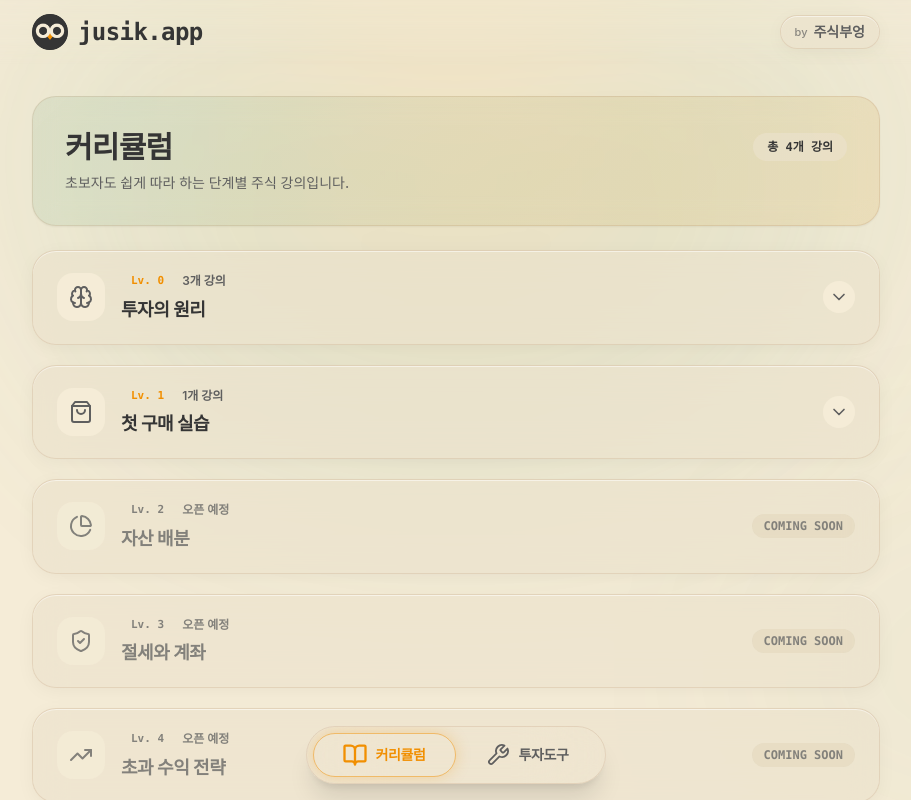
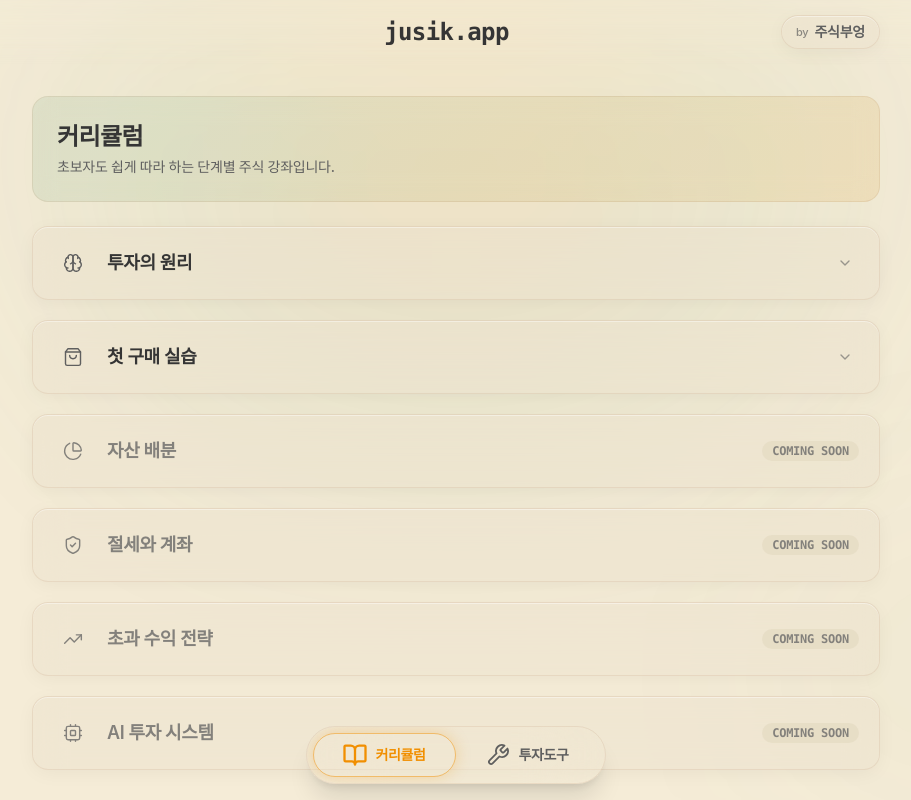
Before and after one commit to hajooi/jusik-app, a Next.js app: page / in a window 1280 px wide. Shown: the top 800 px of the page, without its empty margins (184-1095 px from the left). Built offline with nearby package versions, Linux system fonts and the light colour scheme.

Commit message:
Refine liquid glassmorphism UI, center navbar title, clean accordion rows, and update skill guidelines

```diff
--- a/src/app/globals.css
+++ b/src/app/globals.css
@@ -5,26 +5,26 @@
 @layer base {
   :root {
     --bg-main: #F5ECD7;        /* Base Cream Page Background */
-    --card-surface: rgba(235, 226, 205, 0.65);   /* Soft Glass Surface */
-    --card-hover: rgba(226, 215, 190, 0.85);     /* Darker Soft Glass Hover */
-    --border-color: rgba(131, 53, 0, 0.1);      /* Subtle Glass Border (Deep Brown tint) */
-    --border-highlight: rgba(255, 255, 255, 0.5); /* Top border highlight */
+    --card-surface: rgba(235, 226, 205, 0.5);    /* Refined Liquid Soft Glass Surface */
+    --card-hover: rgba(226, 215, 190, 0.7);      /* Glass Hover */
+    --border-color: rgba(131, 53, 0, 0.08);       /* Ultra-fine Delicate Glass Border (1px) */
+    --border-highlight: rgba(255, 255, 255, 0.4); /* Top border highlight */
     --text-primary: #353535;   /* Charcoal Text */
     --text-secondary: #5F5F5F; /* Slate Grey Text */
     --accent-green: #24613B;   /* Dark Green */
     --accent-mid-green: #68A67D; /* Mid Green */
     --accent-orange: #F18F01;  /* Signature Orange */
     --accent-deep-brown: #833500; /* Deep Brown */
-    --glow-color: rgba(241, 143, 1, 0.15); /* Orange Glow in Light Mode */
-    --glow-color-secondary: rgba(104, 166, 125, 0.18); /* Green Secondary Glow */
+    --glow-color: rgba(241, 143, 1, 0.12); /* Orange Glow in Light Mode */
+    --glow-color-secondary: rgba(104, 166, 125, 0.12); /* Green Secondary Glow */
   }
 
   @media (prefers-color-scheme: dark) {
     :root {
       --bg-main: #2A2A2A;        /* Deep Charcoal Dark Background */
-      --card-surface: rgba(53, 53, 53, 0.55);   /* Dark Glass Surface */
-      --card-hover: rgba(70, 70, 70, 0.75);     /* Slate Glass Hover */
-      --border-color: rgba(255, 255, 255, 0.08); /* Fine Glass Border */
+      --card-surface: rgba(53, 53, 53, 0.4);    /* Modern Translucent Glass Surface */
+      --card-hover: rgba(70, 70, 70, 0.6);      /* Slate Glass Hover */
+      --border-color: rgba(255, 255, 255, 0.08); /* Ultra-fine 1px White Glass Border */
       --border-highlight: rgba(255, 255, 255, 0.12);
       --text-primary: #F5ECD7;   /* Base Cream Text in Dark Mode */
       --text-secondary: #C2BAA6; /* Dark Beige Secondary Text */
@@ -32,8 +32,8 @@
       --accent-mid-green: #68A67D; /* Mid Green */
       --accent-orange: #F18F01;  /* Signature Orange */
       --accent-deep-brown: #833500; /* Deep Brown */
-      --glow-color: rgba(241, 143, 1, 0.22); /* Signature Orange Radial Glow */
-      --glow-color-secondary: rgba(104, 166, 125, 0.15); /* Mid Green Glow */
+      --glow-color: rgba(241, 143, 1, 0.18); /* Signature Orange Radial Glow */
+      --glow-color-secondary: rgba(104, 166, 125, 0.12); /* Mid Green Glow */
     }
   }
 
@@ -41,6 +41,7 @@
     background-color: var(--bg-main);
     color: var(--text-primary);
     font-family: 'Pretendard', -apple-system, BlinkMacSystemFont, 'Segoe UI', Roboto, sans-serif;
+    letter-spacing: -0.015em;
     transition: background-color 0.25s ease, color 0.25s ease;
     position: relative;
     overflow-x: hidden;
--- a/src/app/page.tsx
+++ b/src/app/page.tsx
@@ -1,24 +1,18 @@
 import Accordion from '@/components/Accordion';
-import { CURRICULUM_DATA, getAllLessons } from '@/data/curriculum';
+import { CURRICULUM_DATA } from '@/data/curriculum';
 
 export default function HomePage() {
-  const totalLessons = getAllLessons().length;
 
   return (
     <div className="max-w-4xl mx-auto px-4 sm:px-6 py-6 sm:py-8 space-y-6">
       {/* Consistent Animated Dynamic AI Gradient Hero Banner */}
-      <div className="relative rounded-3xl overflow-hidden p-6 sm:p-8 animated-mesh-bg shadow-sm">
+      <div className="relative rounded-2xl overflow-hidden p-5 sm:p-6 animated-mesh-bg shadow-2xs">
         <div className="relative z-10 flex flex-col gap-1">
-          <div className="flex items-center justify-between gap-4">
-            <h1 className="text-2xl sm:text-3xl font-black tracking-tight text-[var(--text-primary)]">
-              커리큘럼
-            </h1>
-            <span className="text-xs font-mono font-bold bg-[var(--card-surface)] px-3.5 py-1.5 rounded-full text-[var(--text-primary)] shrink-0">
-              총 {totalLessons}개 강의
-            </span>
-          </div>
-          <p className="text-xs sm:text-sm text-[var(--text-secondary)] font-medium mt-1">
-            초보자도 쉽게 따라 하는 단계별 주식 강의입니다.
+          <h1 className="text-xl sm:text-2xl font-bold tracking-tight text-[var(--text-primary)]">
+            커리큘럼
+          </h1>
+          <p className="text-xs sm:text-sm text-[var(--text-secondary)] font-medium">
+            초보자도 쉽게 따라 하는 단계별 주식 강좌입니다.
           </p>
         </div>
       </div>
--- a/src/components/Accordion.tsx
+++ b/src/components/Accordion.tsx
@@ -47,49 +47,35 @@ export default function Accordion({ levels }: AccordionProps) {
         return (
           <div
             key={level.id}
-            className={`rounded-3xl overflow-hidden transition-all duration-300 glass-card ${
+            className={`rounded-2xl overflow-hidden transition-all duration-300 glass-card ${
               isOpen
-                ? 'ring-2 ring-[var(--accent-orange)] shadow-lg'
-                : 'glass-card-hover shadow-xs'
+                ? 'ring-1 ring-[var(--accent-orange)]/60 shadow-md'
+                : 'glass-card-hover shadow-2xs'
             }`}
           >
             {/* Header / Accordion Button */}
             <button
               onClick={() => toggleLevel(level.id, level.isComingSoon)}
-              className={`group/btn w-full px-4 py-4 sm:px-6 sm:py-5 text-left flex items-center justify-between gap-3 sm:gap-4 outline-none focus:outline-none transition-all duration-300 ${
+              className={`group/btn w-full px-4 py-3.5 sm:px-5 sm:py-4 text-left flex items-center justify-between gap-3 sm:gap-4 outline-none focus:outline-none transition-all duration-300 ${
                 level.isComingSoon ? 'cursor-not-allowed opacity-75' : 'active:scale-[0.99]'
               }`}
             >
-              <div className="flex items-center gap-3 sm:gap-4 min-w-0">
-                {/* Level Icon Container - No static borders */}
-                <div className={`w-10 h-10 sm:w-12 sm:h-12 rounded-2xl flex items-center justify-center font-bold text-sm shrink-0 transition-all duration-300 ${
+              <div className="flex items-center gap-3 sm:gap-3.5 min-w-0 flex-1">
+                {/* Level Icon Container - Transparent background with sleek thin icon */}
+                <div className={`w-9 h-9 sm:w-10 sm:h-10 rounded-xl flex items-center justify-center shrink-0 transition-all duration-300 ${
                   isOpen
-                    ? 'bg-[var(--accent-orange)] text-white shadow-xs scale-105'
-                    : 'bg-[var(--bg-main)] text-[var(--text-secondary)] group-hover/btn:text-[var(--accent-orange)] group-hover/btn:bg-[var(--accent-orange)]/10'
+                    ? 'text-[var(--accent-orange)] bg-[var(--accent-orange)]/15 scale-105'
+                    : 'text-[var(--text-secondary)] group-hover/btn:text-[var(--accent-orange)] bg-transparent'
                 }`}>
-                  <IconComponent className="w-5 h-5 sm:w-6 sm:h-6" />
+                  <IconComponent className="w-5 h-5 sm:w-5 sm:h-5 stroke-[1.7]" />
                 </div>
 
                 <div className="min-w-0 flex-1">
-                  <div className="flex items-center gap-2 mb-1 flex-wrap">
-                    <span className={`text-[10px] sm:text-[11px] font-black px-2.5 py-0.5 rounded-full font-mono transition-colors ${
-                      level.isComingSoon
-                        ? 'bg-[var(--text-secondary)]/20 text-[var(--text-secondary)]'
-                        : isOpen
-                        ? 'bg-[var(--accent-orange)] text-white font-bold'
-                        : 'bg-[var(--accent-orange)]/15 text-[var(--accent-orange)] font-bold'
-                    }`}>
-                      Lv. {level.levelNumber}
-                    </span>
-                    <span className="text-[11px] sm:text-xs font-semibold text-[var(--text-secondary)] truncate">
-                      {level.isComingSoon ? '오픈 예정' : `${level.lessons.length}개 강의`}
-                    </span>
-                  </div>
-                  <h3 className={`text-base sm:text-lg font-bold tracking-tight leading-snug truncate transition-colors ${
+                  <h3 className={`text-base sm:text-lg font-semibold tracking-[-0.02em] leading-snug truncate transition-colors ${
                     level.isComingSoon
                       ? 'text-[var(--text-secondary)]'
                       : isOpen
-                      ? 'text-[var(--accent-orange)]'
+                      ? 'text-[var(--accent-orange)] font-bold'
                       : 'text-[var(--text-primary)] group-hover/btn:text-[var(--accent-orange)]'
                   }`}>
                     {level.title}
@@ -99,14 +85,14 @@ export default function Accordion({ levels }: AccordionProps) {
 
               {/* Status Indicator: Coming Soon Badge or Arrow */}
               {level.isComingSoon ? (
-                <span className="text-[10px] sm:text-xs font-extrabold px-3 py-1 rounded-full bg-[var(--card-hover)] text-[var(--text-secondary)] font-mono shrink-0">
+                <span className="text-[10px] sm:text-xs font-bold px-2.5 py-0.5 rounded-full bg-[var(--card-hover)] text-[var(--text-secondary)] font-mono shrink-0">
                   COMING SOON
                 </span>
               ) : (
-                <div className={`w-7 h-7 sm:w-8 sm:h-8 rounded-full flex items-center justify-center transition-transform duration-300 shrink-0 ${
-                  isOpen ? 'rotate-180 text-[var(--accent-orange)] bg-[var(--accent-orange)]/15' : 'text-[var(--text-secondary)] bg-[var(--bg-main)] group-hover/btn:text-[var(--accent-orange)]'
+                <div className={`w-6 h-6 sm:w-7 sm:h-7 rounded-full flex items-center justify-center transition-transform duration-300 shrink-0 ${
+                  isOpen ? 'rotate-180 text-[var(--accent-orange)] bg-[var(--accent-orange)]/15' : 'text-[var(--text-secondary)] opacity-60 group-hover/btn:opacity-100 group-hover/btn:text-[var(--accent-orange)]'
                 }`}>
-                  <ChevronDown className="w-4 h-4 sm:w-5 sm:h-5" />
+                  <ChevronDown className="w-4 h-4" />
                 </div>
               )}
             </button>
--- a/src/components/Navbar.tsx
+++ b/src/components/Navbar.tsx
@@ -2,7 +2,6 @@
 
 import { useState, useRef, useEffect } from 'react';
 import Link from 'next/link';
-import Image from 'next/image';
 import { Youtube, Mail, Check } from 'lucide-react';
 
 export default function Navbar() {
@@ -74,19 +73,12 @@ export default function Navbar() {
       <div className="relative z-10 max-w-4xl mx-auto px-4 sm:px-6">
         <div className="flex items-center justify-between h-14 sm:h-16">
 
-          {/* Left: Brand Name & Logo */}
-          <div className="flex items-center gap-3">
-            <Link href="/" className="flex items-center gap-2.5 group">
-              <div className="w-8 h-8 sm:w-9 sm:h-9 rounded-full overflow-hidden bg-[#353535] shrink-0 group-hover:scale-105 transition-transform relative">
-                <Image
-                  src="/logo.png"
-                  alt="jusik.app logo"
-                  width={36}
-                  height={36}
-                  className="w-full h-full object-cover rounded-full"
-                  priority
-                />
-              </div>
+          {/* Left: Spacer to keep title centered */}
+          <div className="w-16 sm:w-20" />
+
+          {/* Center: Brand Name */}
+          <div className="flex items-center justify-center">
+            <Link href="/" className="flex items-center group">
               <span className="text-xl sm:text-2xl font-black tracking-tight font-mono text-[var(--text-primary)]">
                 jusik.app
               </span>
```
Also changed, not shown: src/app/lesson/[id]/page.tsx (+17 -17 lines), src/app/tools/page.tsx (+10 -15 lines), .agents/skills/website-builder/SKILL.md.
